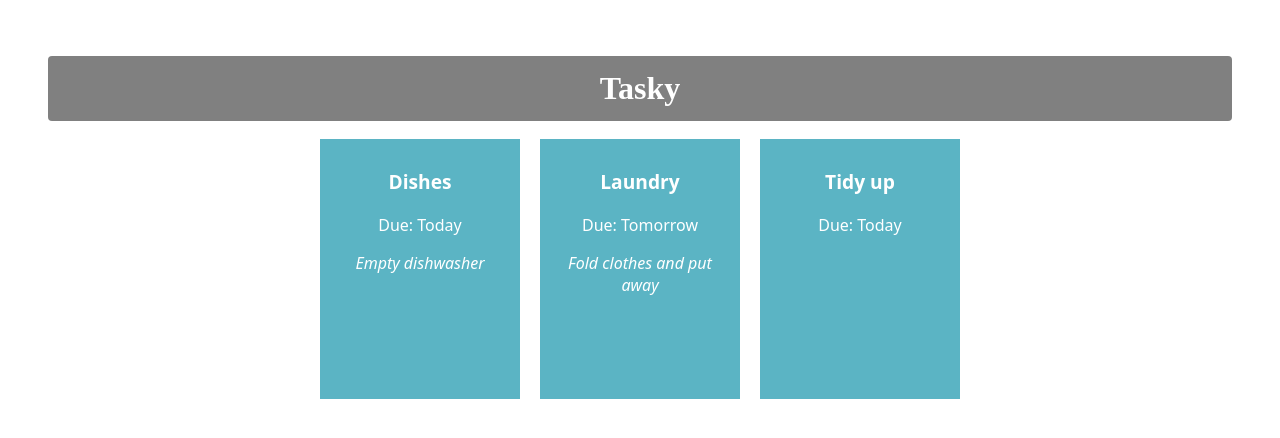
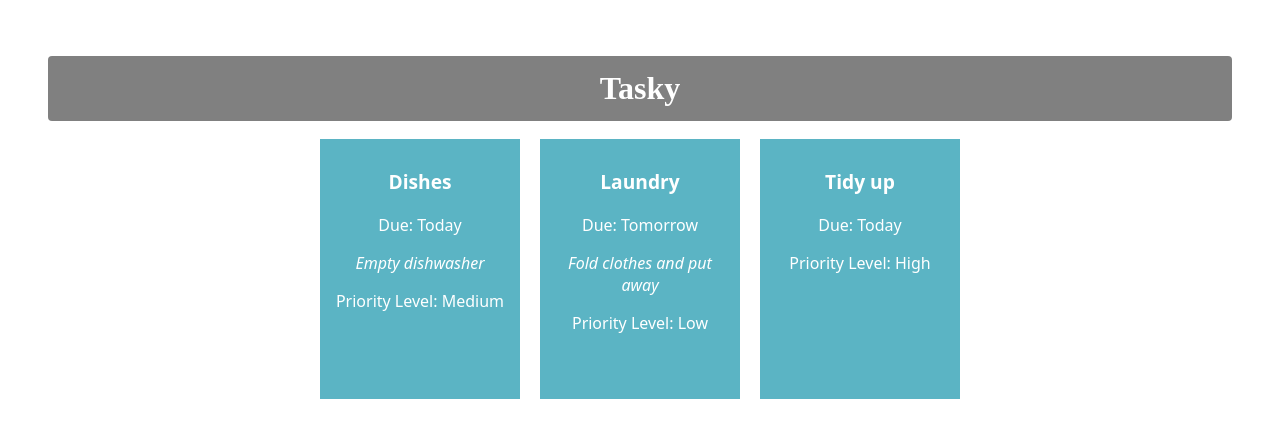
Before and after one commit to Shabbibz/react-basics-labs, a React (Vite) app in the folder tasky/: page / in a window 1280 px wide. Shown: the top 438 px of the page. Built offline with nearby package versions, Linux system fonts and the light colour scheme.

Commit message:
added priority tasks

```diff
--- a/tasky/src/App.css
+++ b/tasky/src/App.css
@@ -38,3 +38,7 @@
 .description {
 font-style: italic;
 }
+
+.priority{
+  font-weight: bold;
+}
--- a/tasky/src/App.jsx
+++ b/tasky/src/App.jsx
@@ -7,9 +7,9 @@
 
   const [ taskState, setTaskState ] = useState({
     tasks: [
-      { id: 1, title:"Dishes", description: "Empty dishwasher", deadline: "Today" },
-      { id: 2, title: "Laundry", description: "Fold clothes and put away", deadline: "Tomorrow" },
-      { id: 3, title: "Tidy up", deadline: "Today" }
+      { id: 1, title:"Dishes", description: "Empty dishwasher", deadline: "Today", priority: "Medium" },
+      { id: 2, title: "Laundry", description: "Fold clothes and put away", deadline: "Tomorrow", priority: "Low" },
+      { id: 3, title: "Tidy up", deadline: "Today", priority: "High" }
     ]
   });
 
@@ -24,6 +24,7 @@
       description={task.description}
       deadline={task.deadline}
       key={task.id}
+      priority={task.priority}
     />
   ))}
 
--- a/tasky/src/components/Task.jsx
+++ b/tasky/src/components/Task.jsx
@@ -7,6 +7,8 @@
             <p className="title">{props.title}</p>
             <p>Due: {props.deadline}</p>
             <p className="description"> {props.description}</p>
+            <p>Priority Level: {props.priority}</p>
+
         </div>
     )
 
```
